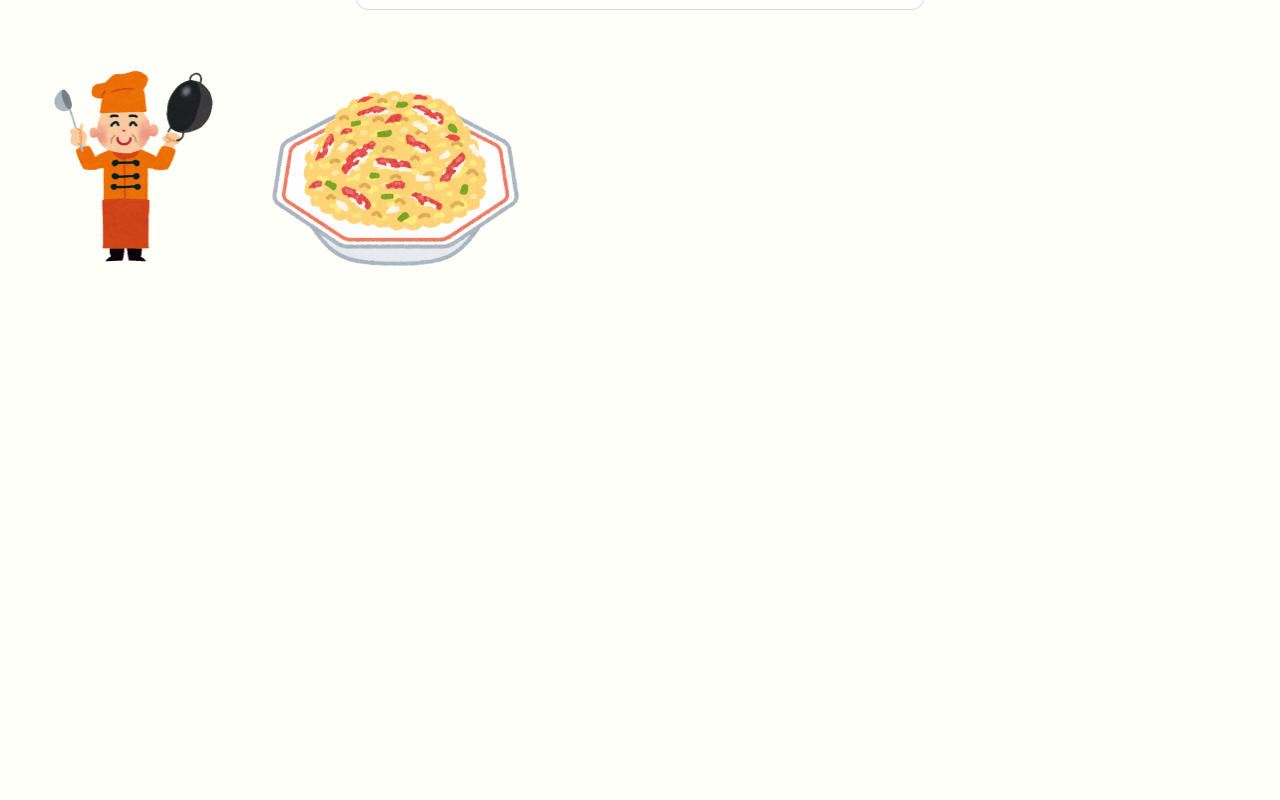
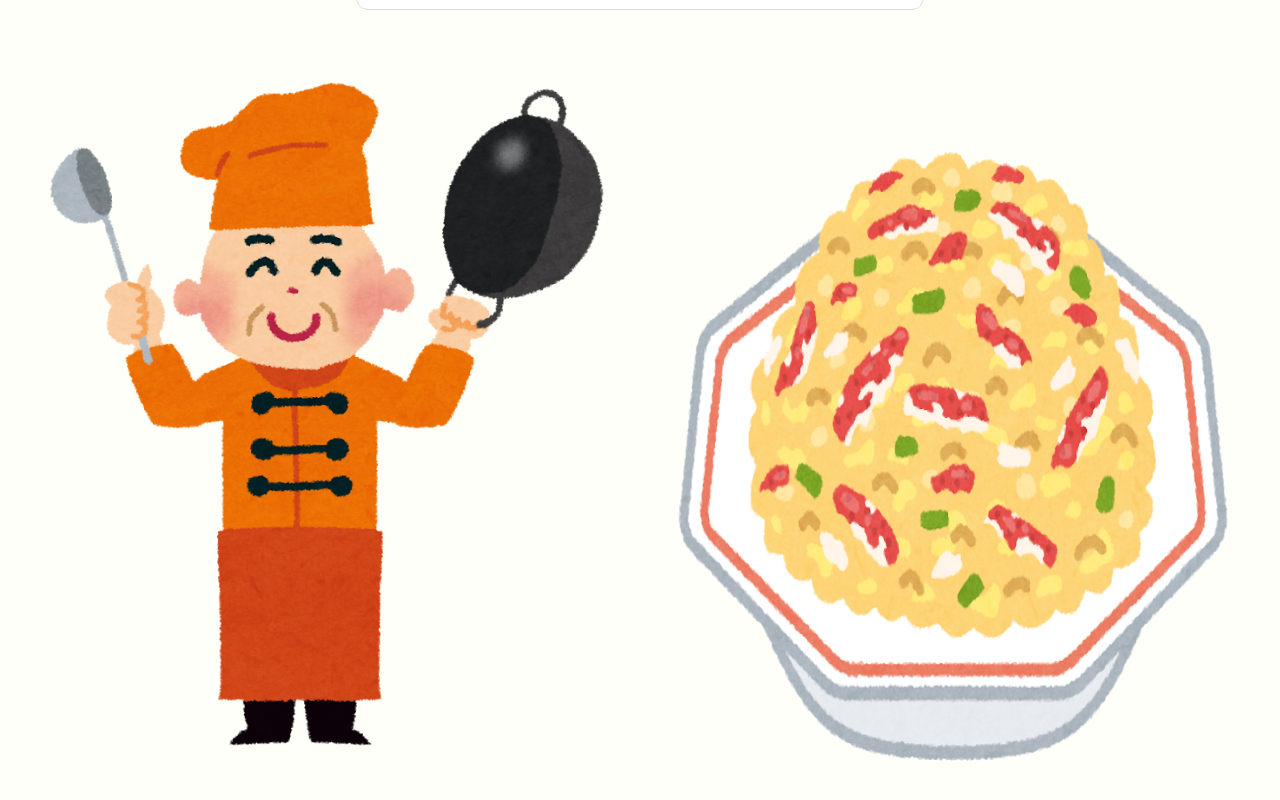
Before and after one commit to omochi-puri/recipe-roulette, a plain HTML site: page index.html in a window 1280 px wide. Shown: the part 1032-1832 px from the top of the page. Before the commit the page ends 1346 px from the top, so only its background shows below. Drawn offline with Linux system fonts and the light colour scheme; a web font is replaced by a local one.

Commit message:
Add files via upload

```diff
--- a/index.html
+++ b/index.html
@@ -27,18 +27,16 @@
     }
     .img-bottom {
       display: flex;
-      justify-content: center;   /* ← 中央寄せ */
-      gap: 50px;                 /* ← 画像の間隔。数字を変えてもOK */
-      padding: 1rem 0;           /* ← 上下の余白。変えてもOK */
+      justify-content: center;
+      gap: 50px;
+      padding: 1rem 0;
       margin-bottom: 2rem;
-      max-width: 45vw;
-      height: auto;
+
     }
     .img-bottom img {
       display: block;
-
-
-      height: 200px;
+        max-width: 45vw;
+      height: auto;
     }
 
     /* ===== レイアウト ===== */
```
